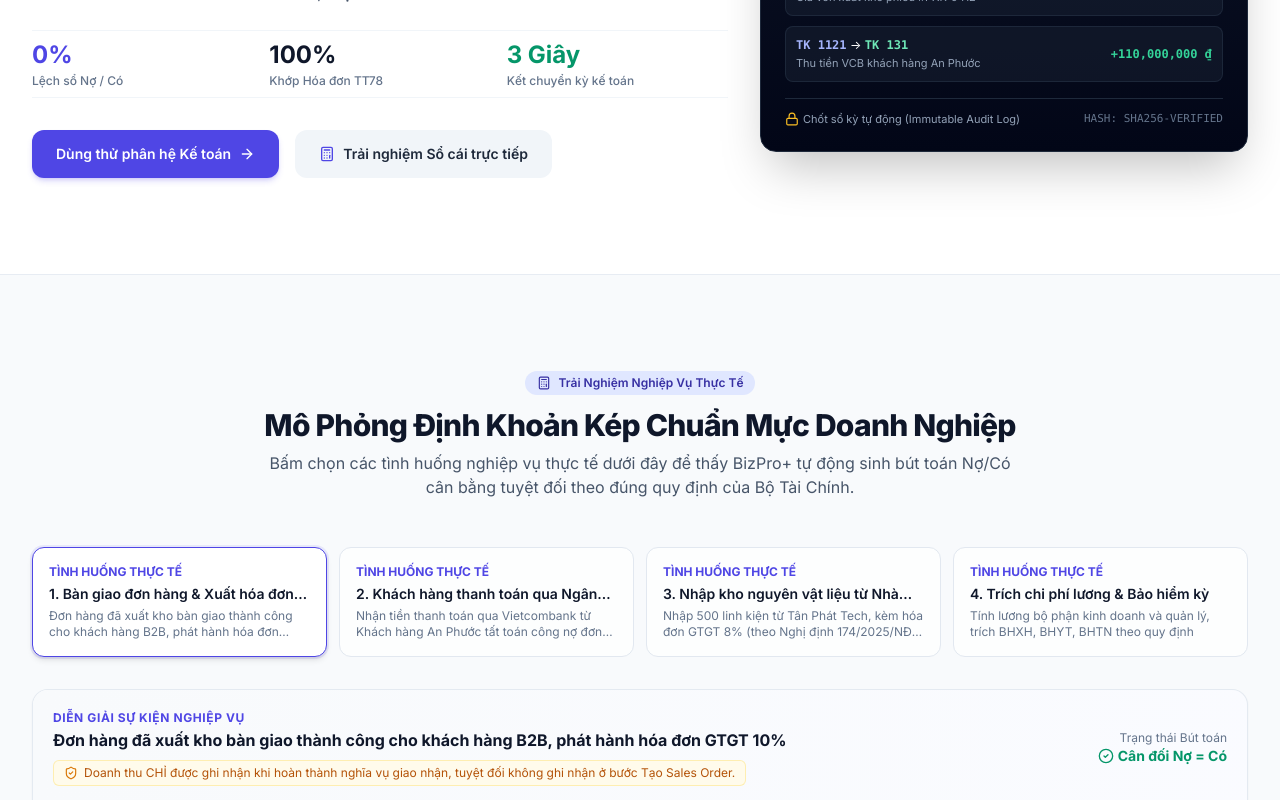
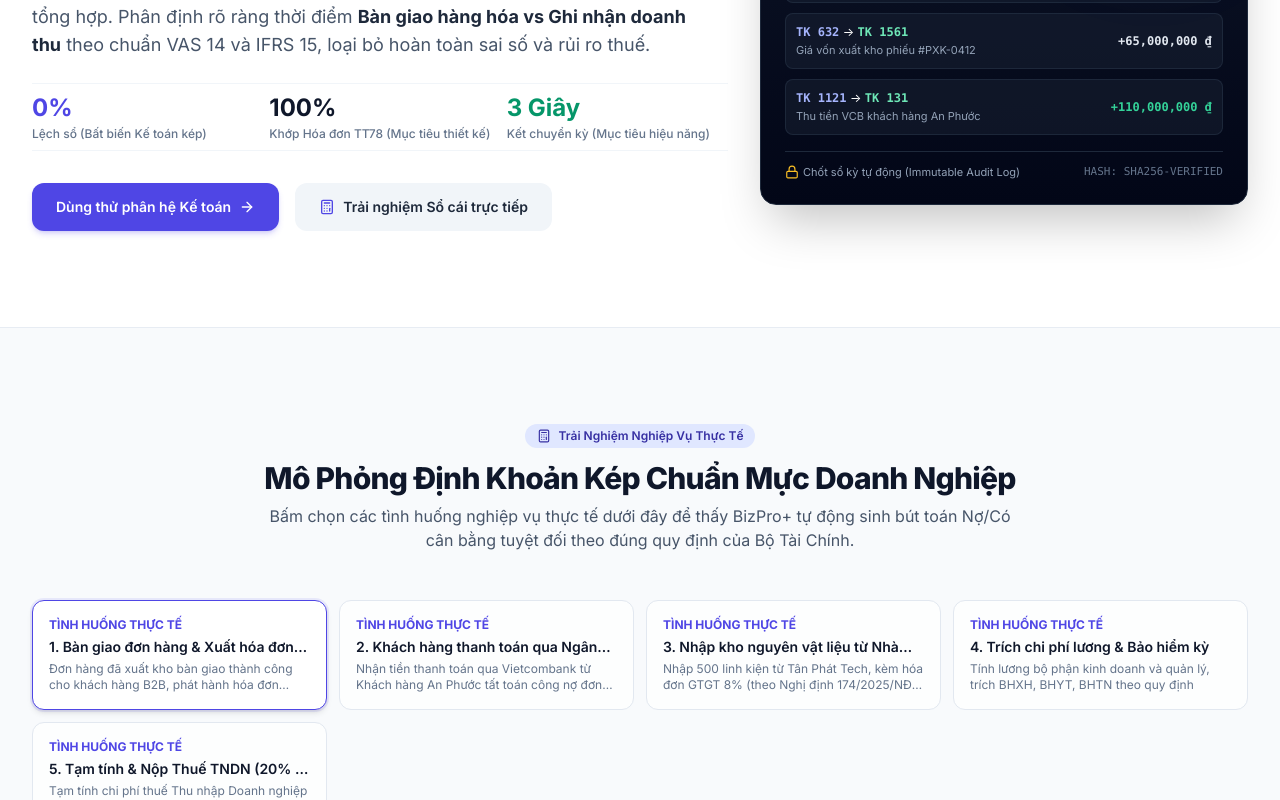
Before and after one commit to ntrungz0704/bizpro, a Next.js app in the folder frontend/: page /features/accounting in a window 1280 px wide. Shown: the part 380-1180 px from the top of the page. Built offline with nearby package versions, Linux system fonts and the light colour scheme; no server answers.

Commit message:
feat(accounting): add CIT tax scenario and enforce demo transparency in features portal

```diff
--- a/frontend/src/app/features/accounting/page.tsx
+++ b/frontend/src/app/features/accounting/page.tsx
@@ -91,6 +91,18 @@ const ACCOUNTING_SCENARIOS: AccountingScenario[] = [
       { accountCode: "3383", accountName: "Bảo hiểm xã hội (25.5%)", debit: 0, credit: 10800000, note: "Trích BHXH DN + NLĐ" },
     ],
   },
+  {
+    id: "cit-tax-expense",
+    title: "5. Tạm tính & Nộp Thuế TNDN (20% - TT 78/2014 & TT 200)",
+    event: "Tạm tính chi phí thuế Thu nhập Doanh nghiệp quý 4 trên lợi nhuận chịu thuế 150.000.000 đ (Thuế suất 20%) và nộp qua Ngân hàng",
+    standardNote: "Ghi nhận chi phí thuế TNDN hiện hành TK 8211 đối ứng nghĩa vụ thuế TK 3334, thực hiện nộp thuế điện tử vào Ngân sách Nhà nước.",
+    lines: [
+      { accountCode: "8211", accountName: "Chi phí thuế TNDN hiện hành", debit: 30000000, credit: 0, note: "Tạm tính thuế TNDN Quý 4 (20% x 150 Tr)" },
+      { accountCode: "3334", accountName: "Thuế thu nhập doanh nghiệp phải nộp", debit: 0, credit: 30000000, note: "Nghĩa vụ thuế TNDN phát sinh" },
+      { accountCode: "3334", accountName: "Thuế thu nhập doanh nghiệp phải nộp", debit: 30000000, credit: 0, note: "Nộp thuế điện tử vào KBNN qua Vietcombank" },
+      { accountCode: "1121", accountName: "Tiền gửi Ngân hàng (VCB VNĐ)", debit: 0, credit: 30000000, note: "Ủy nhiệm chi nộp thuế điện tử eTax" },
+    ],
+  },
 ];
 
 export default function AccountingFeaturePage() {
@@ -106,7 +118,14 @@ export default function AccountingFeaturePage() {
     <div className="min-h-screen flex flex-col bg-[#F8FAFC] text-slate-900 selection:bg-indigo-100 selection:text-indigo-800">
       <MarketingHeader />
 
-      <main className="flex-1 w-full overflow-x-hidden">
+            <main className="flex-1 w-full overflow-x-hidden">
+        {/* Enterprise Demo Transparency Banner */}
+        <div className="bg-amber-50 border-b border-amber-200 px-4 py-2.5 text-xs text-amber-900 text-center font-medium">
+          <span>
+            ⚠️ <strong>Bản trình bày mô phỏng nghiệp vụ Định khoản Kép &amp; Báo cáo Tài chính (Demo Simulation)</strong> —
+            Phục vụ trải nghiệm kiến trúc Kế toán Doanh nghiệp theo chuẩn Thông tư 200/2014/TT-BTC, VAS 14 và đặc tả kỹ thuật Phase 4C.
+          </span>
+        </div>
         {/* =========================================================================
             1. ACCOUNTING HERO SECTION
             ========================================================================= */}
@@ -149,15 +168,15 @@ export default function AccountingFeaturePage() {
                 <div className="grid grid-cols-3 gap-4 py-2 border-y border-slate-100">
                   <div>
                     <div className="text-2xl font-bold text-indigo-600">0%</div>
-                    <div className="text-xs text-slate-500 font-medium mt-0.5">Lệch sổ Nợ / Có</div>
+                    <div className="text-xs text-slate-500 font-medium mt-0.5">Lệch sổ (Bất biến Kế toán kép)</div>
                   </div>
                   <div>
                     <div className="text-2xl font-bold text-slate-900">100%</div>
-                    <div className="text-xs text-slate-500 font-medium mt-0.5">Khớp Hóa đơn TT78</div>
+                    <div className="text-xs text-slate-500 font-medium mt-0.5">Khớp Hóa đơn TT78 (Mục tiêu thiết kế)</div>
                   </div>
                   <div>
                     <div className="text-2xl font-bold text-emerald-600">3 Giây</div>
-                    <div className="text-xs text-slate-500 font-medium mt-0.5">Kết chuyển kỳ kế toán</div>
+                    <div className="text-xs text-slate-500 font-medium mt-0.5">Kết chuyển kỳ (Mục tiêu hiệu năng)</div>
                   </div>
                 </div>
 
--- a/frontend/src/app/features/page.tsx
+++ b/frontend/src/app/features/page.tsx
@@ -9,7 +9,14 @@ export default function FeaturesPage() {
   return (
     <div className="min-h-screen bg-surface flex flex-col font-body-md text-on-surface antialiased">
       <MarketingHeader />
-      <main className="w-full pt-20 bg-surface">
+            <main className="w-full pt-20 bg-surface">
+        {/* Enterprise Demo Transparency Banner */}
+        <div className="bg-amber-50 border-b border-amber-200 px-4 py-2.5 text-xs text-amber-900 text-center font-medium">
+          <span>
+            ⚠️ <strong>Bản trình bày danh mục tính năng tổng quan (Demo Simulation)</strong> —
+            Minh họa toàn bộ kiến trúc 6 phân hệ cốt lõi và các đặc tả mở rộng Enterprise Phase 4A–4H.
+          </span>
+        </div>
         <div className="flex flex-col w-full">
 {/* SECTION 1: HERO & ARCHITECTURE ENGINE */}
 <section className="relative overflow-hidden bg-surface py-20 lg:py-28">
@@ -53,9 +60,9 @@ export default function FeaturesPage() {
 </div>
 </div>
 <div className="flex items-center gap-space-lg text-outline-variant font-caption text-caption">
-<span className="flex items-center gap-space-xs"><span className="w-2 h-2 rounded-full bg-emerald-400"></span> Multi-master Replication</span>
-<span className="flex items-center gap-space-xs"><span className="w-2 h-2 rounded-full bg-primary-fixed"></span> 0.04ms Internal Bus</span>
-<span className="flex items-center gap-space-xs"><span className="w-2 h-2 rounded-full bg-tertiary-fixed"></span> ISO 27001 Encrypted</span>
+<span className="flex items-center gap-space-xs"><span className="w-2 h-2 rounded-full bg-emerald-400"></span> Multi-master HA (Mục tiêu thiết kế)</span>
+<span className="flex items-center gap-space-xs"><span className="w-2 h-2 rounded-full bg-primary-fixed"></span> In-Memory Event Bus (Độ trễ thấp)</span>
+<span className="flex items-center gap-space-xs"><span className="w-2 h-2 rounded-full bg-tertiary-fixed"></span> AES-256 / SHA-256 (Mã hóa bảo mật)</span>
 </div>
 </div>
 {/* Architecture Visual Matrix */}
```
